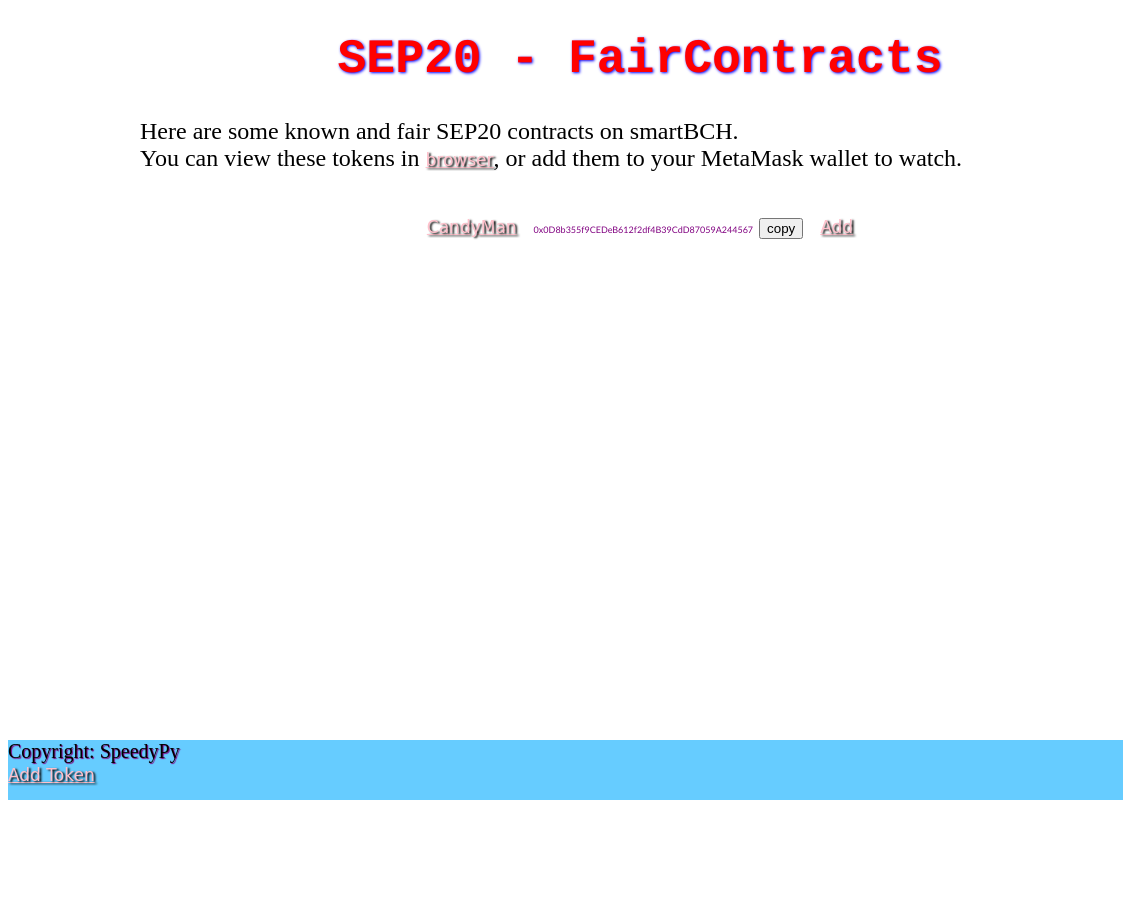
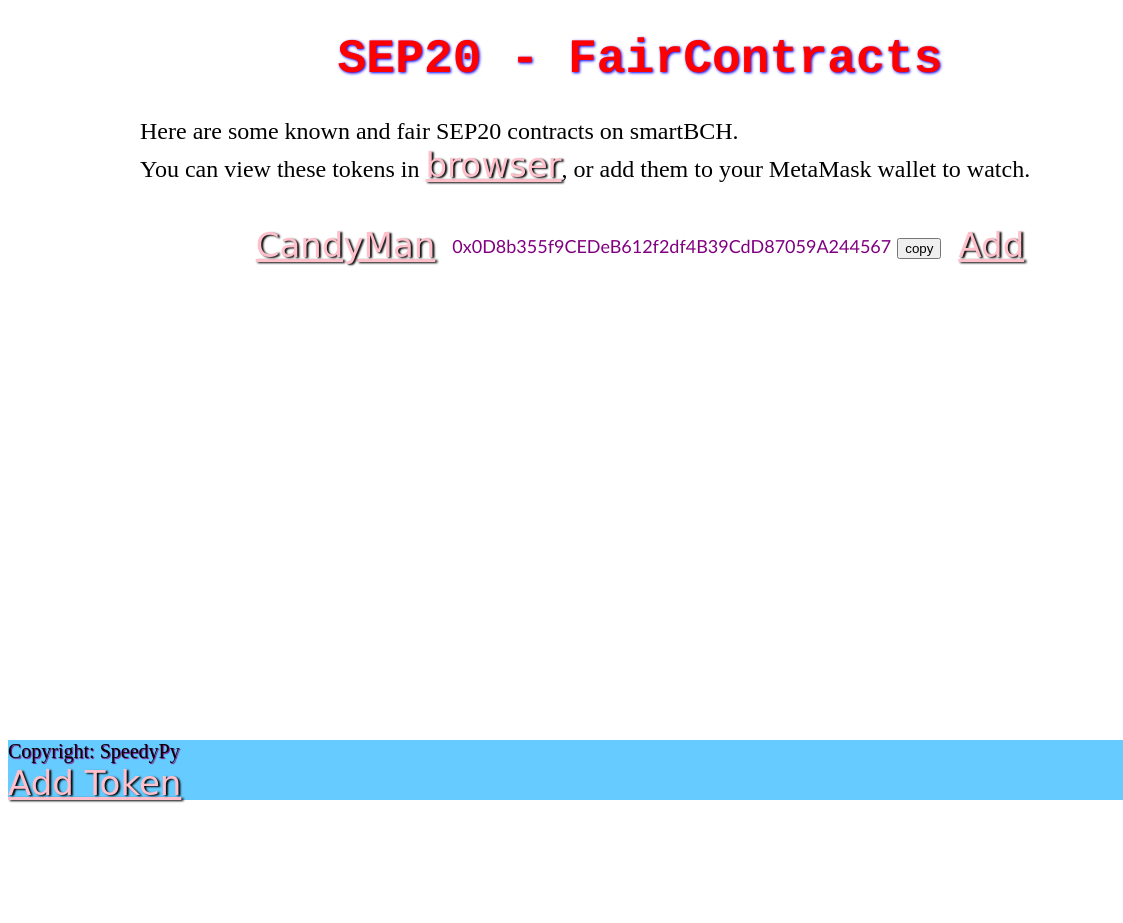
Before and after one commit to speedypy/faircontract.github.io, a plain HTML site: page index.html in a window 1280 px wide. Shown: the full height of the page, 0-1123 px from the left. Drawn offline with Linux system fonts and the light colour scheme.

Commit message:
update site +3

```diff
--- a/index.html
+++ b/index.html
@@ -81,12 +81,12 @@
         font-family: cursive;
         color: pink;
         text-shadow: 2px 1px 2px black;
-        font-size: 17px;
+        font-size: 34px;
       }
 
       code {
         font-family: calibri;
-        font-size: 9px;
+        font-size: 18px;
         color: purple;
       }
 
```
